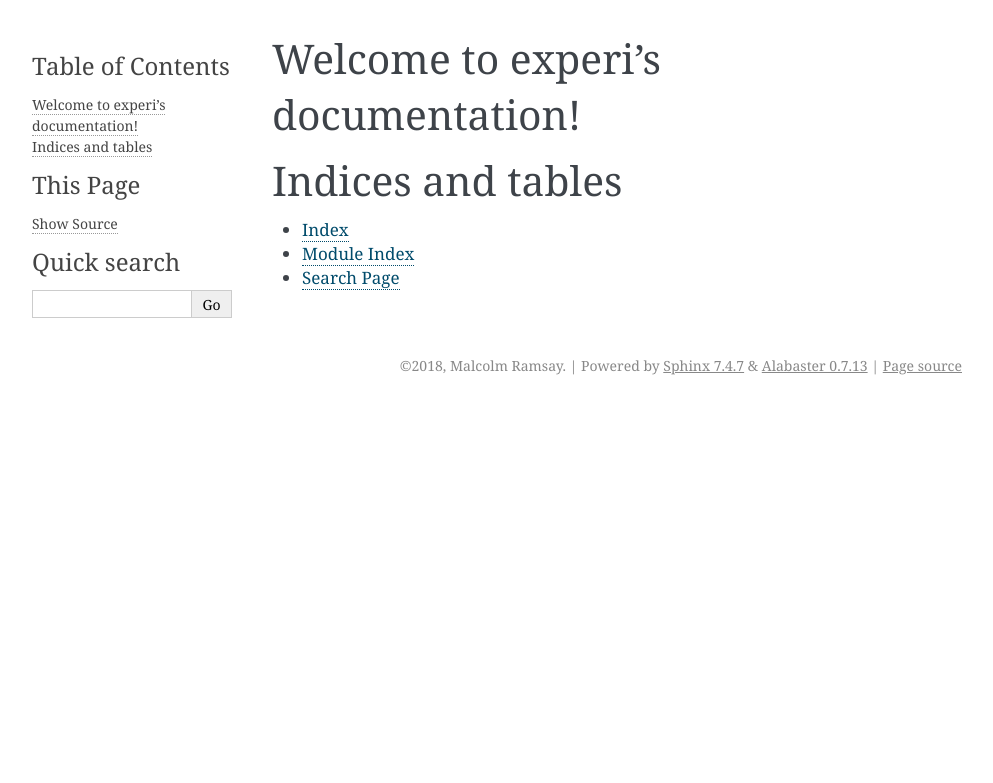
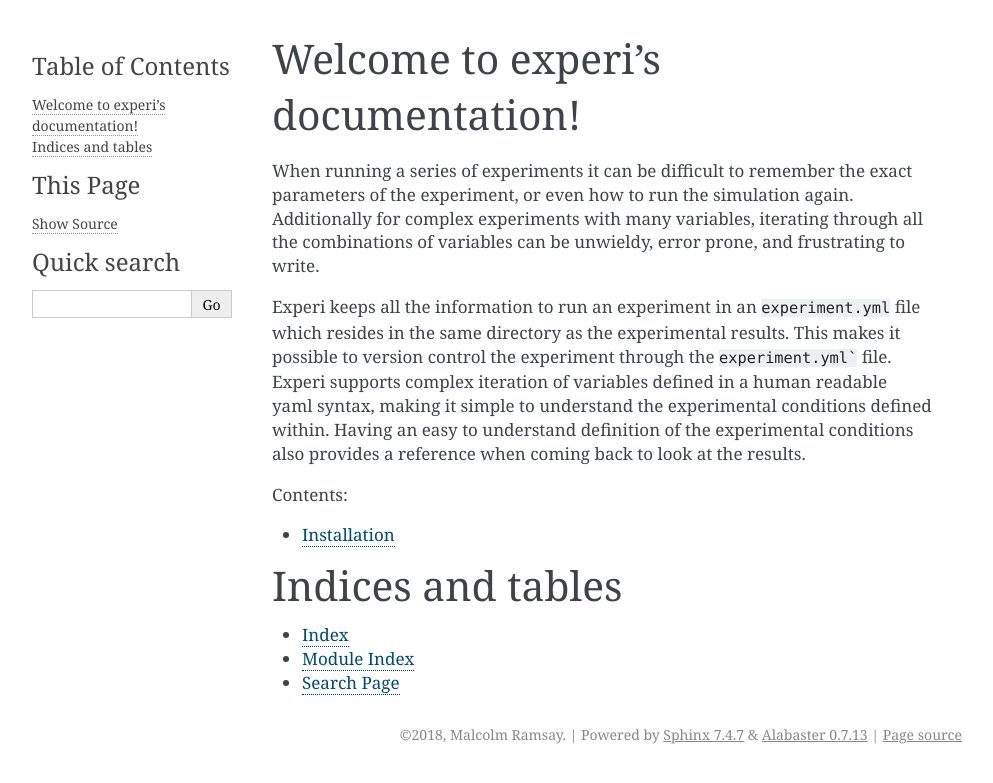
Before and after one commit to malramsay64/experi, a Sphinx documentation site: the page built from docs/index.rst, in a window 1280 px wide. Shown: the top 783 px of the page, without its empty margins (148-1141 px from the left). Built offline with Sphinx 7.4.7, drawn with Linux system fonts in a browser that asks for light colours.

Commit message:
DOC Add install instructions to documentation
This is mostly a copy of the readme instructions.

````diff
--- a/docs/index.rst
+++ b/docs/index.rst
@@ -6,9 +6,23 @@
 Welcome to experi's documentation!
 ==================================
 
+When running a series of experiments it can be difficult to remember the exact parameters of the
+experiment, or even how to run the simulation again. Additionally for complex experiments with many
+variables, iterating through all the combinations of variables can be unwieldy, error prone, and
+frustrating to write.
+
+Experi keeps all the information to run an experiment in an ``experiment.yml`` file which resides in
+the same directory as the experimental results. This makes it possible to version control the
+experiment through the ``experiment.yml``` file. Experi supports complex iteration of variables
+defined in a human readable yaml syntax, making it simple to understand the experimental conditions
+defined within. Having an easy to understand definition of the experimental conditions also provides
+a reference when coming back to look at the results.
+
 .. toctree::
-   :maxdepth: 2
-   :caption: Contents:
+    :maxdepth: 2
+    :caption: Contents:
+
+    installation
 
 
 
````
Also changed, not shown: docs/installation.rst (added, +57 -0 lines).
